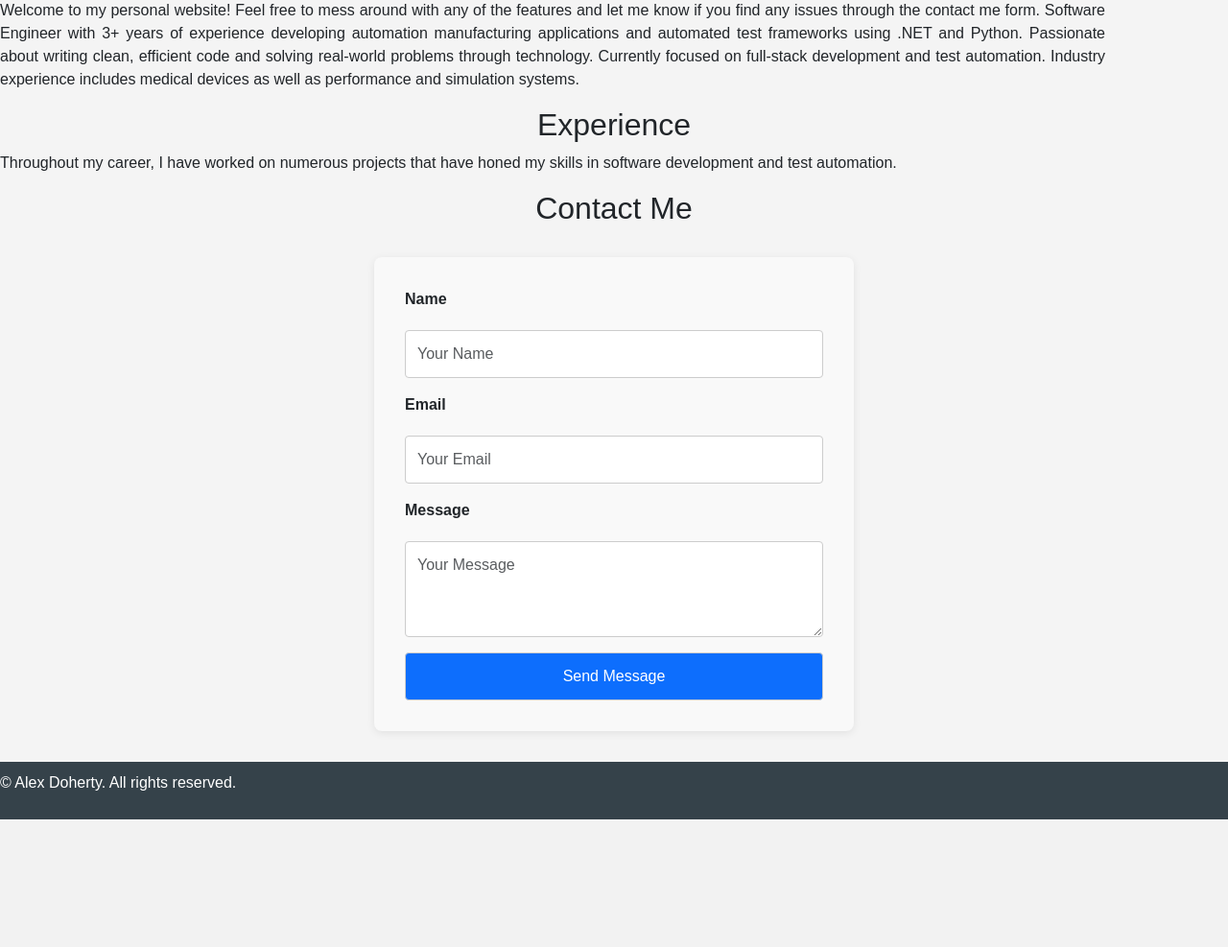
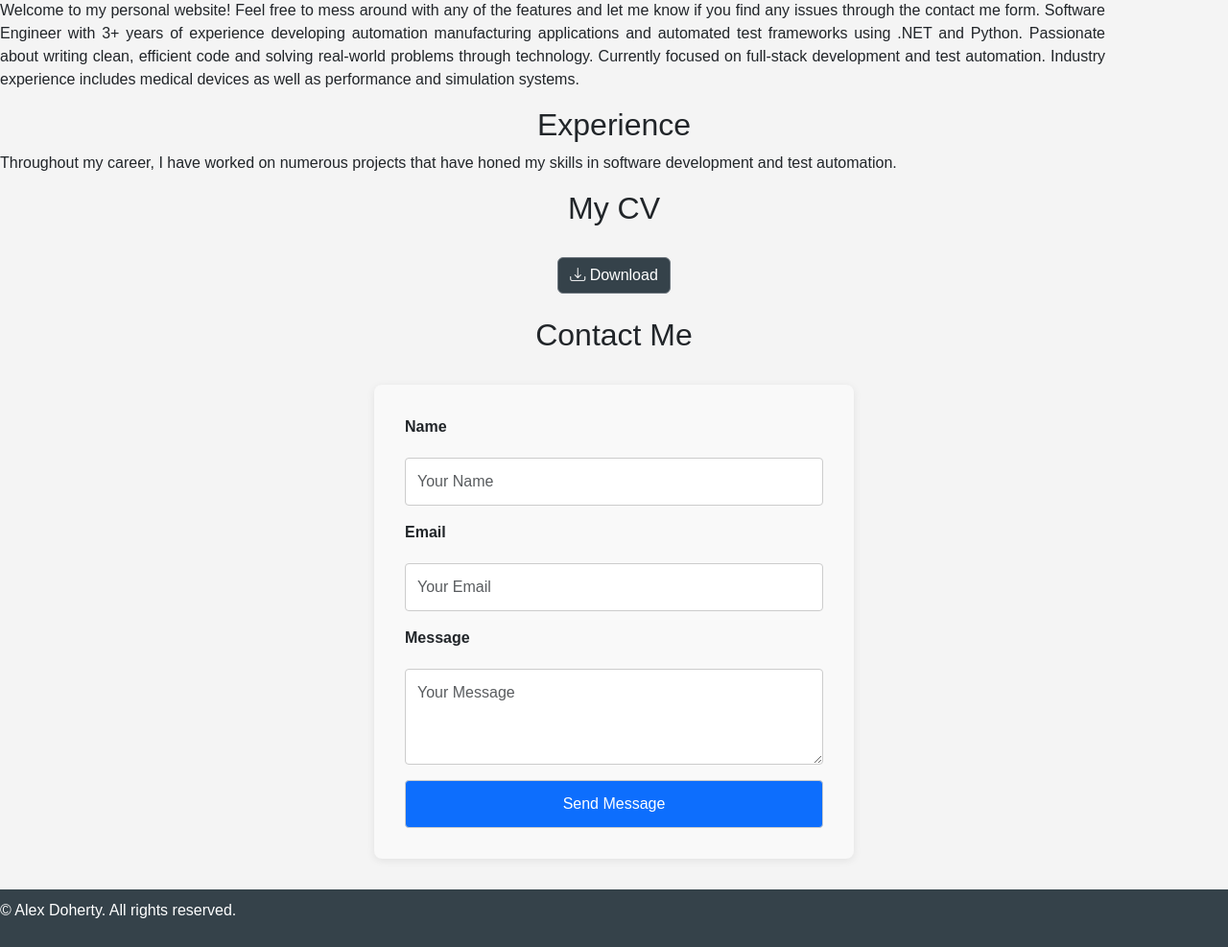
Before and after one commit to Xela96/personal-website, a Flask app: page / in a window 1280 px wide. Shown: the part 201-1188 px from the top of the page at 96% size. Before the commit the page ends 1055 px from the top, so only its background shows below. Run offline with Flask 2, Linux system fonts and the light colour scheme.

Commit message:
added download button

```diff
--- a/src/static/css/style.css
+++ b/src/static/css/style.css
@@ -164,3 +164,7 @@ footer {
     text-align: left;
   }
 }
+
+.downloadButton {
+  background-color: #35424a;
+}
--- a/src/templates/index.html
+++ b/src/templates/index.html
@@ -20,6 +20,16 @@
     <section>
         <h2>Experience</h2>
         <p>Throughout my career, I have worked on numerous projects that have honed my skills in software development and test automation.</p>
+    </section>
+    <section>
+        <h2>My CV</h2>
+        <div class="d-flex justify-content-center mb-4" style="margin-top: 2rem;">
+            <a href="/static/files/CV_AlexDoherty.pdf" download
+                class="btn downloadButton btn-secondary bi bi-download"> Download
+            </a>
+        </div>
+
+
     </section>
     <section>
         <h2>Contact Me</h2>
```
